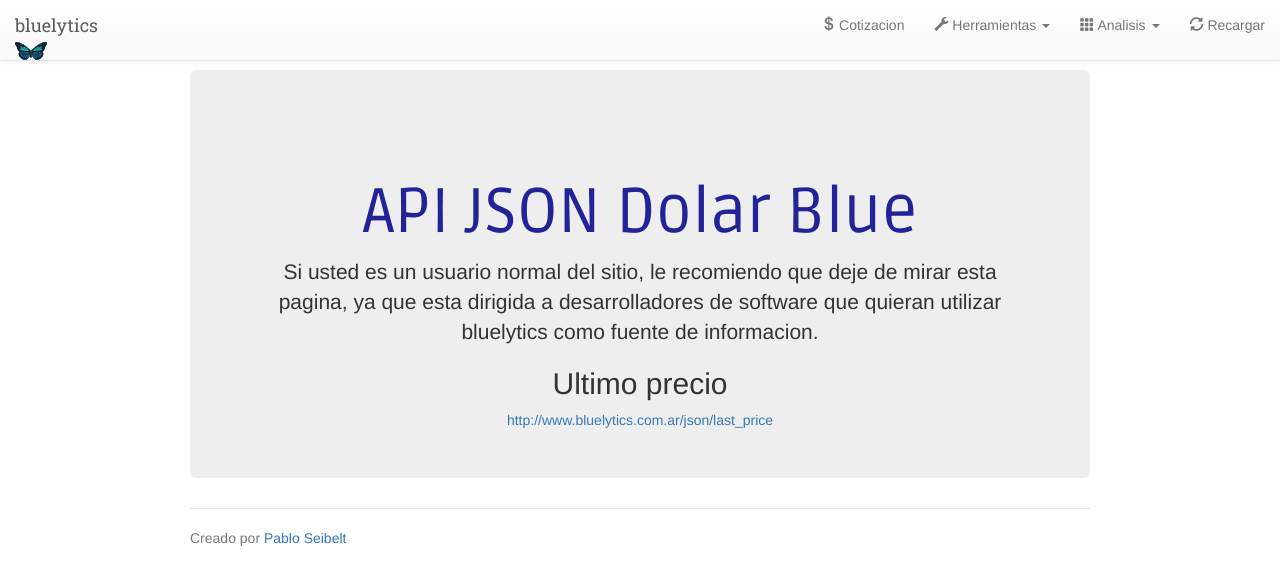
After one commit to Bluelytics/bluelytics, a Django app: page /json in a window 1280 px wide. The commit adds this page. Shown: the top 585 px of the page. Run offline with Django 3.2, Linux system fonts and the light colour scheme; some libraries are stand-ins or nearby versions.

Commit message:
JSON explained

```diff
--- a/bluelytics/dolar_blue/templates/base.html
+++ b/bluelytics/dolar_blue/templates/base.html
@@ -90,7 +90,8 @@
             <a href="#" class="dropdown-toggle" data-toggle="dropdown"><span class="glyphicon glyphicon-wrench"></span> Herramientas <b class="caret"></b></a>
             <ul class="dropdown-menu">
               <li><a href="{% url 'calculator' %}"><span class="glyphicon glyphicon-transfer"></span> Calculadora</a></li>
-              <li><a href="{% url 'json_lastprice' %}" target="_blank"><span class="glyphicon glyphicon-cloud-download"></span> JSON</a></li>
+              <li><a href="{% url 'gap' %}"><span class="glyphicon glyphicon-resize-horizontal"></span> Brecha cambiaria</a></li>
+              <li><a href="{% url 'json' %}" target="_blank"><span class="glyphicon glyphicon-cloud-download"></span> API</a></li>
             </ul>
 
           </li>
@@ -98,7 +99,6 @@
           <li>
             <a href="#" class="dropdown-toggle" data-toggle="dropdown"><span class="glyphicon glyphicon-th"></span> Analisis <b class="caret"></b></a>
             <ul class="dropdown-menu">
-              <li><a href="{% url 'gap' %}"><span class="glyphicon glyphicon-resize-horizontal"></span> Brecha cambiaria</a></li>
               <li><a href="{% url 'blue_graph' %}"><span class="glyphicon glyphicon-signal"></span> Evolucion</a></li>
               <li><a href="{% url 'wordcloud' %}"><span class="glyphicon glyphicon-bullhorn"></span> Cobertura mediática</a></li>
             </ul>
--- /dev/null
+++ b/bluelytics/dolar_blue/templates/json.html
@@ -0,0 +1,16 @@
+{% extends "base.html" %}
+{% load tz %}
+{% load staticfiles %}
+
+{% block title %}
+  <title>bluelytics - Datos en JSON</title>
+{% endblock %}
+
+{% block content %}
+<h1 class="blue">API JSON Dolar Blue</h1>
+<p>Si usted es un usuario normal del sitio, le recomiendo que deje de mirar esta pagina, ya que esta dirigida a desarrolladores de software que quieran utilizar bluelytics como fuente de informacion.</p>
+<h2>Ultimo precio</h2>
+<a href='http://www.bluelytics.com.ar{% url 'json_lastprice' %}'>http://www.bluelytics.com.ar{% url 'json_lastprice' %}</a>
+
+
+{% endblock %}
--- a/bluelytics/dolar_blue/urls.py
+++ b/bluelytics/dolar_blue/urls.py
@@ -9,5 +9,6 @@ urlpatterns = patterns('',
     url(r'^wordcloud$', views.wordcloud, name='wordcloud'),
     url(r'^gap$', views.gap, name='gap'),
     url(r'^calc$', calculator_view.calculator, name='calculator'),
+    url(r'^json$', views.json_index, name='json'),
     url(r'^json/last_price$', views.json_lastprice, name='json_lastprice')
 )
--- a/bluelytics/dolar_blue/views.py
+++ b/bluelytics/dolar_blue/views.py
@@ -21,6 +21,9 @@ def index(request):
               'all_sources': json.dumps(all_sources) }
 
   return render(request, 'index.html', context)
+
+def json_index(request):
+  return render(request, 'json.html', {})
 
 def json_lastprice(request):
   max_sources = map(convDolar, maxSources())
```
